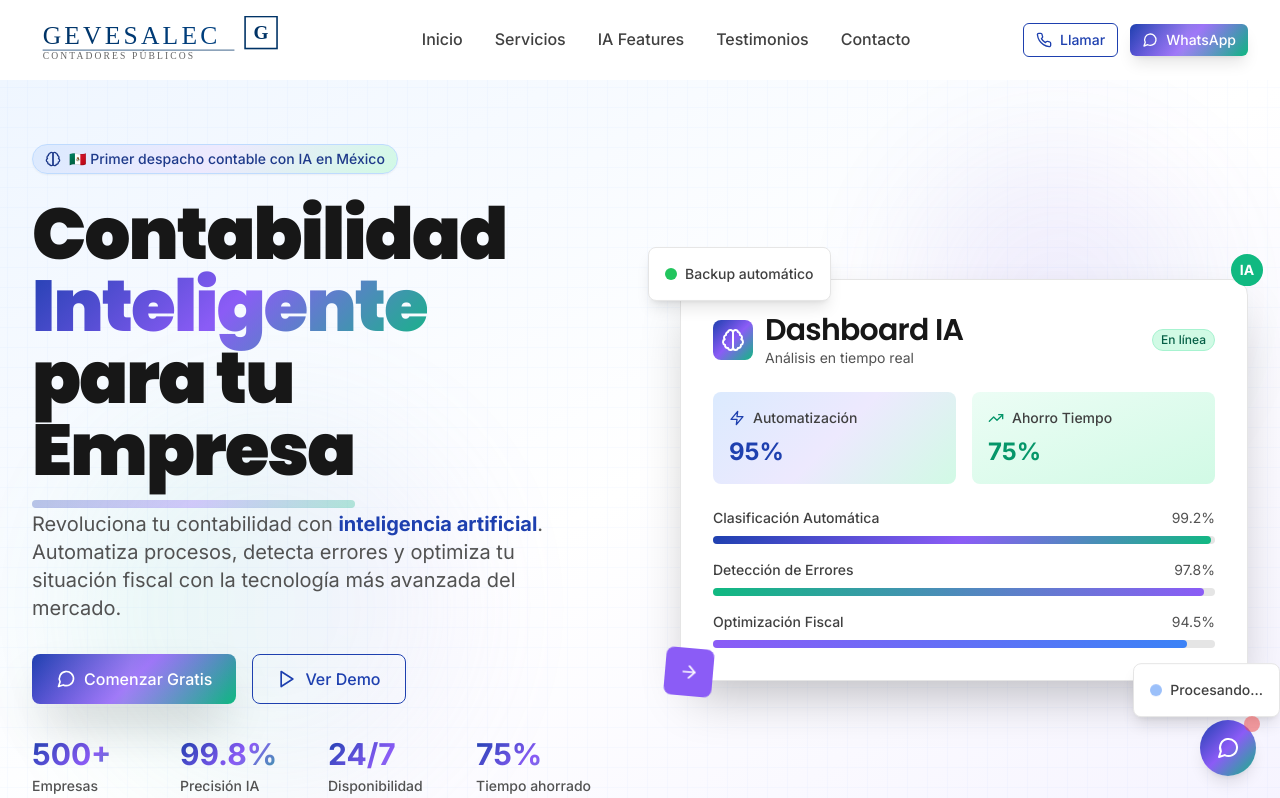
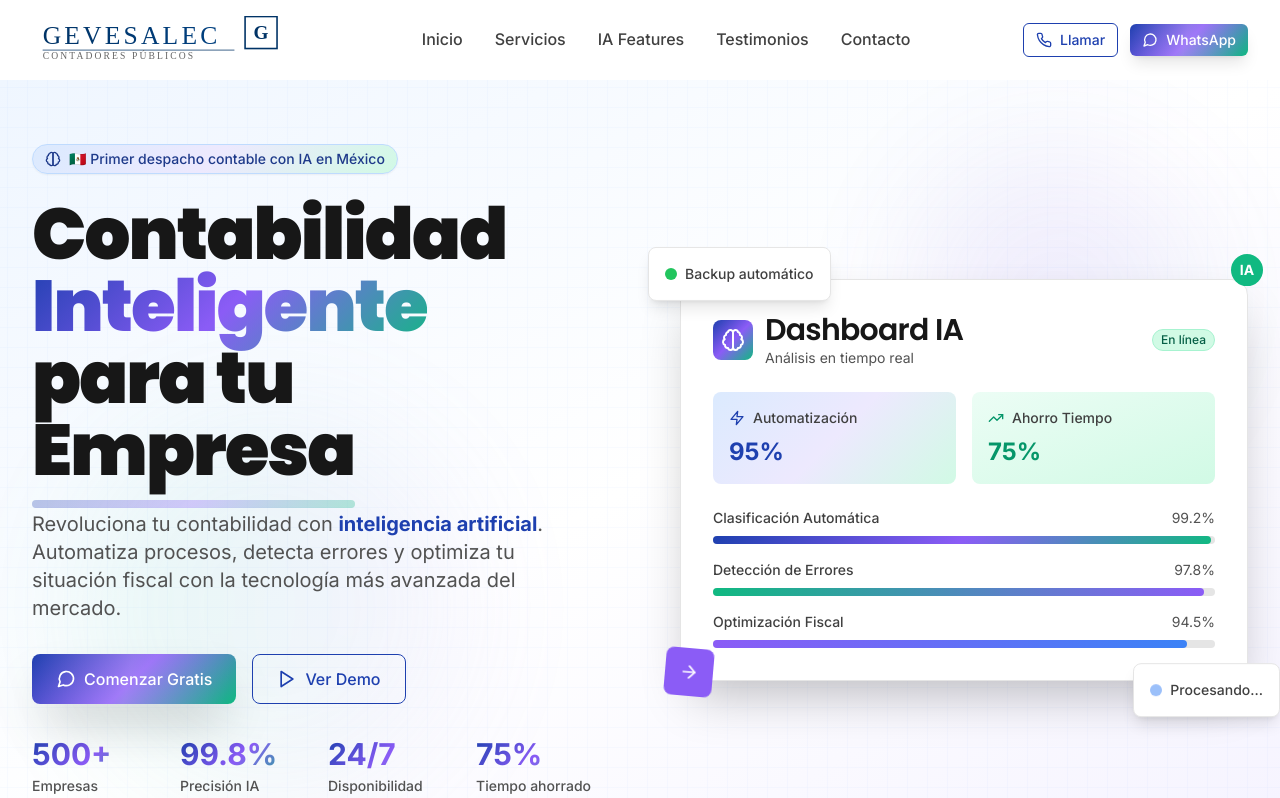
Before and after one commit to FelipeFredCandido/gevesalec-ai-standalone, a Next.js app: page / in a window 1280 px wide. Shown: the top 798 px of the page. Built offline with nearby package versions, Linux system fonts and the light colour scheme.

Commit message:
Update page.tsx
Desactivar Asistente

```diff
--- a/app/page.tsx
+++ b/app/page.tsx
@@ -56,8 +56,8 @@ export default function HomePage() {
       {/* FAQ Section */}
       <FAQSection />
 
-      {/* ChatBot */}
-      <ChatBot />
+      {/* ChatBot - Temporarily Disabled */}
+      {/* <ChatBot /> */}
     </motion.div>
   )
 }
```
